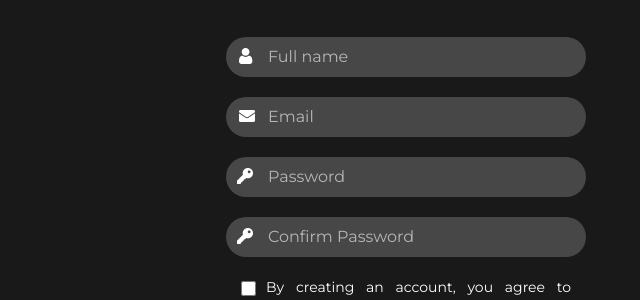
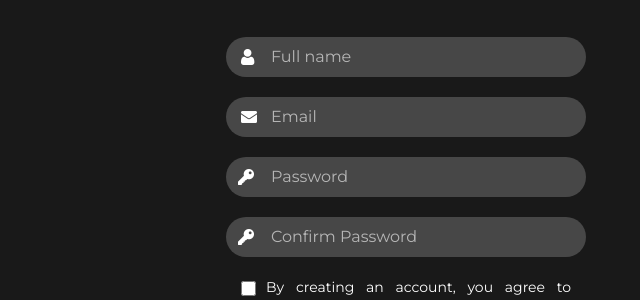
Before and after one commit to hradiluhung/cv, a plain HTML site: page index.html in a window 1280 px wide. Both pictures are taken after a click on the button "join my shop". Shown: the part 234-534 px from the top of the page, 234-874 px from the left. Drawn offline with nearby package versions, Linux system fonts and the light colour scheme.

Commit message:
Update index.css

```diff
--- a/index.css
+++ b/index.css
@@ -71,9 +71,9 @@
 
 .input-icon{
   text-align: center;
-  line-height: 35px;
+  line-height: 37px;
   float: left;
-  width: 37px;
+  width: 40px;
   height: inherit;
 }
 
```
